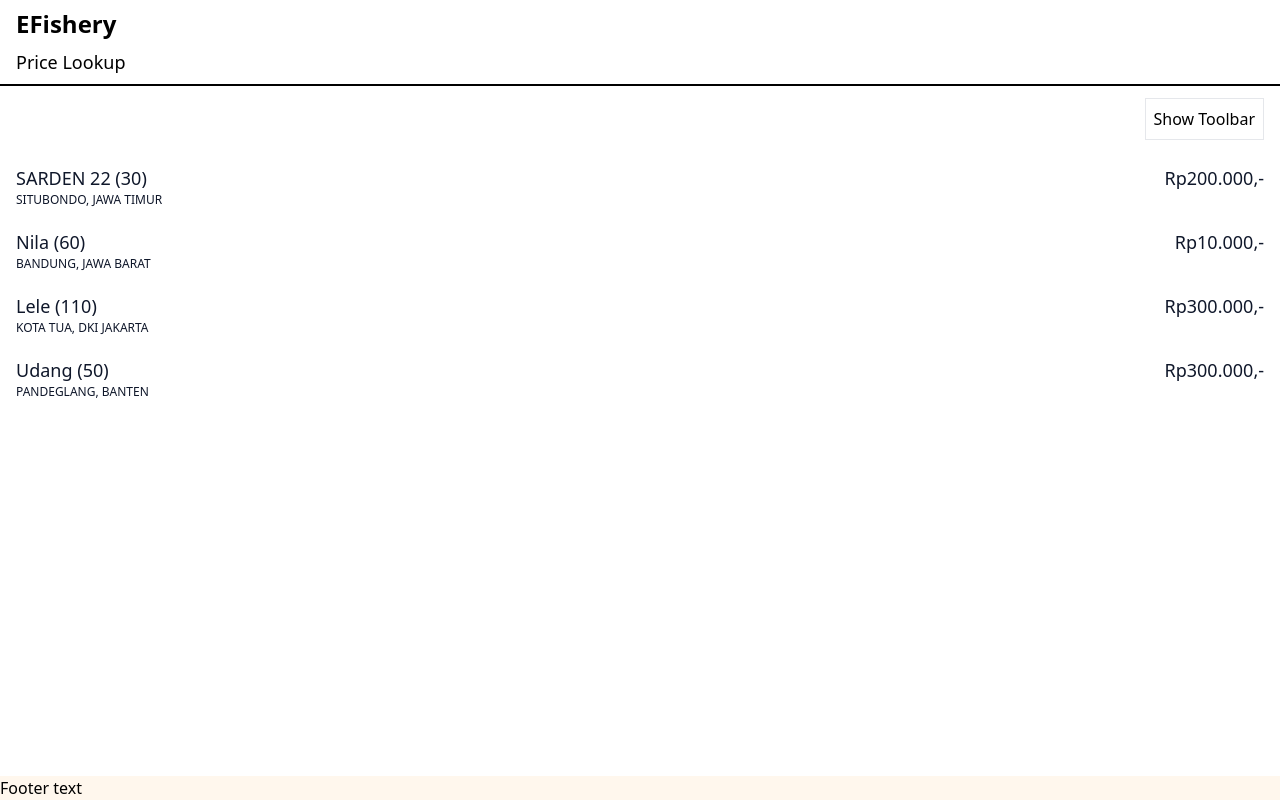
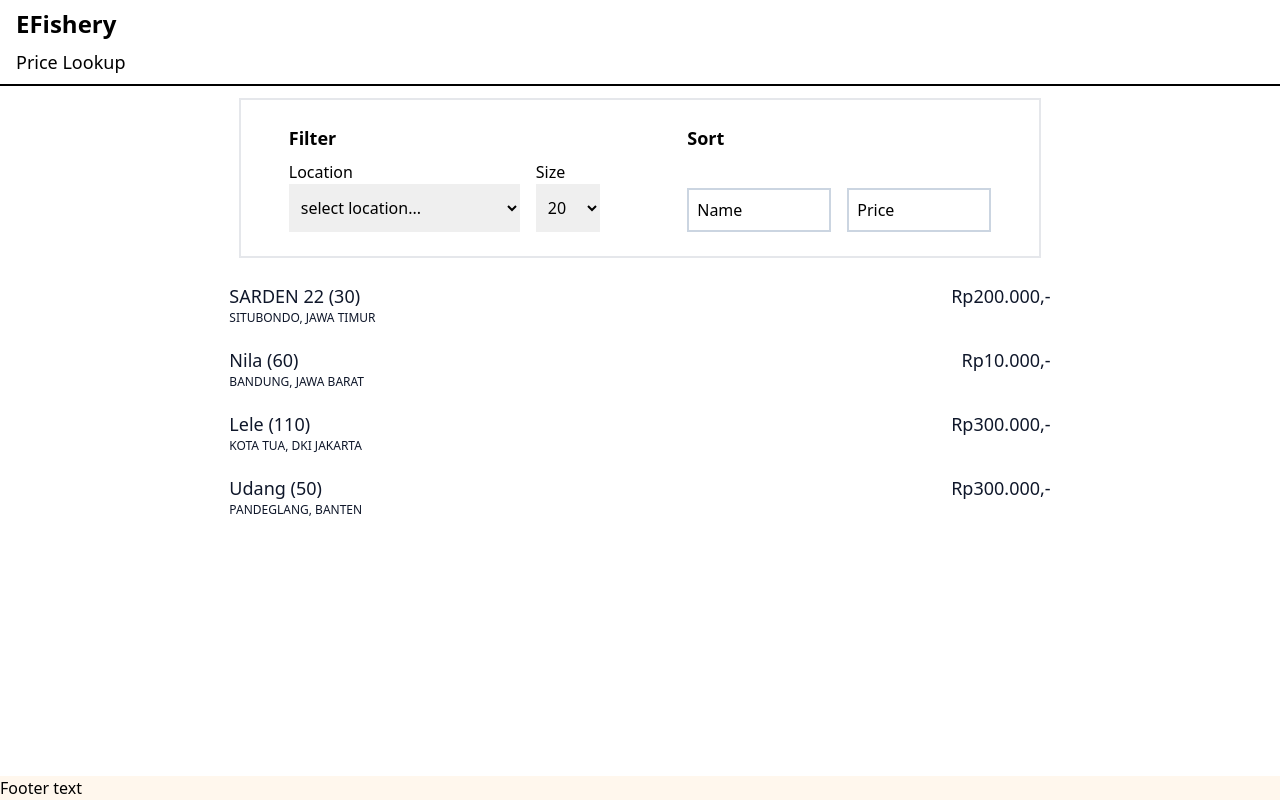
Before and after one commit to rayGobel/efishery-mock-app, a Next.js app: page / in a window 1280 px wide. Built offline with nearby package versions, Linux system fonts and the light colour scheme.

Commit message:
feat(global) Add md-screen (>900px) responsive design
Adds layout and design for medium screens larger than 900px.
Most of changes are:
- Modifies toolbar design on md-screen
- Modifies product list gaps

```diff
--- a/components/ProductList.tsx
+++ b/components/ProductList.tsx
@@ -82,7 +82,7 @@
     <div className="flex flex-col gap-y-4">
       <Toolbar onSortByPrice={handleSortByPrice} />
 
-      <div className="flex flex-col gap-y-1" data-testid="product-list">
+      <div className="flex flex-col gap-y-1 md:w-8/12 md:place-self-center" data-testid="product-list">
         { products.map((p: Product) => <ProductDetail key={p.name} product={p} />) }
       </div>
     </div>
--- a/components/Toolbar.tsx
+++ b/components/Toolbar.tsx
@@ -69,22 +69,28 @@
     }
   };
 
-  const sortByPriceActive = sortByPrice !== '' ? `border-slate-600 bg-green-200` : ``;
-  const sortByPriceClass = `${sortByPriceActive} border-2 w-full p-2 flex flex-row justify-between`;
+  const defaultBtnClass = `border-2 border-slate-300 w-full p-2 flex flex-row justify-between md:w-36`;
+  const hoverBtnClass = `hover:bg-green-100 hover:text-slate-900`; // only useful on md screen / larger
+  const btnActiveClass = `border-slate-700 bg-green-300`;
 
-  const sortByNameActive = sortByName !== '' ? `border-slate-600 bg-green-200`: ``;
-  const sortByNameClass = `${sortByNameActive} border-2 w-full p-2 flex flex-row justify-between`;
+  const sortByPriceActive = sortByPrice !== '' ? btnActiveClass : ``;
+  const sortByPriceClass = `${sortByPriceActive} ${hoverBtnClass} ${defaultBtnClass}`;
+
+  const sortByNameActive = sortByName !== '' ? btnActiveClass : ``;
+  const sortByNameClass = `${sortByNameActive} ${hoverBtnClass} ${defaultBtnClass}`;
 
   const visibility = isVisible ? '' : 'hidden';
 
+  const mdScreenClass = `md:block md:relative md:flex md:flex-row md:content-center md:border-2 md:py-6 md:px-12 md:w-fit md:justify-evenly md:place-self-center md:gap-x-6`;
+
   return (
     <>
-      <div className={`toolbar absolute z-50 bg-white ${visibility} px-6 py-3 flex flex-col gap-y-4 justify-items-stretch border-b-2 w-full`}>
+      <div className={`toolbar absolute z-50 bg-white ${visibility} px-6 py-3 flex flex-col gap-y-4 justify-items-stretch border-b-2 w-full ${mdScreenClass}`}>
 
-        <div className="filter-section flex flex-col gap-y-2">
-          <p className="text-lg font-semibold">Filter</p>
+        <div className="filter-section flex flex-col gap-y-2 md:w-fit md:flex md:flex-row md:gap-x-4 md:flex-wrap">
+          <p className="text-lg font-semibold md:w-full md:shrink-0">Filter</p>
 
-          <div className="w-full flex flex-col">
+          <div className="w-full flex flex-col md:w-fit">
             <label htmlFor="product-location">Location</label>
             <select
               id="product-location"
@@ -98,7 +104,7 @@
             </select>
           </div>
 
-          <div className="w-full flex flex-col">
+          <div className="w-full flex flex-col md:w-fit">
             <label htmlFor="product-size">Size</label>
             <select
               id="product-size"
@@ -112,7 +118,7 @@
 
         </div>
 
-        <div className="sort-section flex flex-col gap-y-1">
+        <div className="sort-section flex flex-col gap-y-1 md:w-12/12 md:items-start md:justify-between md:max-w-2xl">
           <p className="text-lg font-semibold">Sort</p>
 
           <div className="flex flex-row gap-x-4 ">
@@ -122,7 +128,7 @@
               data-testid="toolbar-sortby-name"
             >
               <p>Name</p>
-              <p className="text-md">{sortByName ? `(${sortByName})` : ''}</p>
+              <p className="text-md md:shrink">{sortByName ? `(${sortByName})` : ''}</p>
             </button>
             <button
               onClick={handleSortByPrice}
@@ -130,14 +136,14 @@
               data-testid="toolbar-sortby-price"
             >
               <p>Price</p>
-              <p className="text-md">{sortByPrice ? `(${sortByPrice})` : ''}</p>
+              <p className="text-md md:shrink">{sortByPrice ? `(${sortByPrice})` : ''}</p>
             </button>
           </div>
         </div>
 
-        <button onClick={() => setToolbarVisibility(false)} className="w-fit border px-4 py-2 place-self-end">Close</button>
+        <button onClick={() => setToolbarVisibility(false)} className="w-fit border px-4 py-2 place-self-end md:hidden">Close</button>
       </div>
-      <div className="hidden-toolbar flex flex-row place-self-end items-center gap-x-2 px-4">
+      <div className="hidden-toolbar flex flex-row place-self-end items-center gap-x-2 px-4 md:hidden">
         {
           sortByPriceActive
             ? (
--- a/tailwind.config.js
+++ b/tailwind.config.js
@@ -5,6 +5,11 @@
     "./components/**/*.{js,ts,jsx,tsx}",
   ],
   theme: {
+    screens: {
+      'sm': '600px',
+      'md': '900px',
+      'lg': '1200px',
+    },
     extend: {},
   },
   plugins: [],
```
